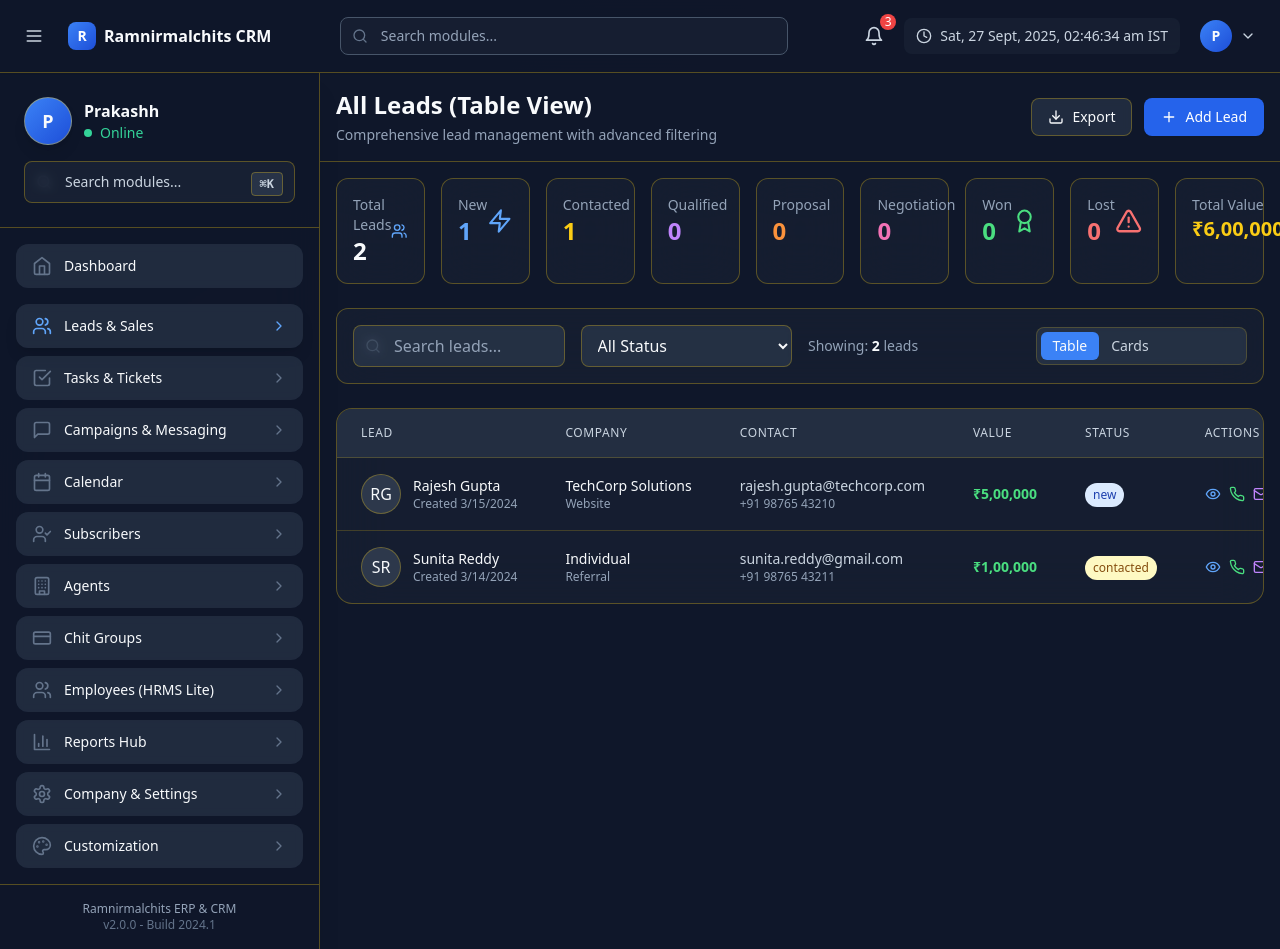
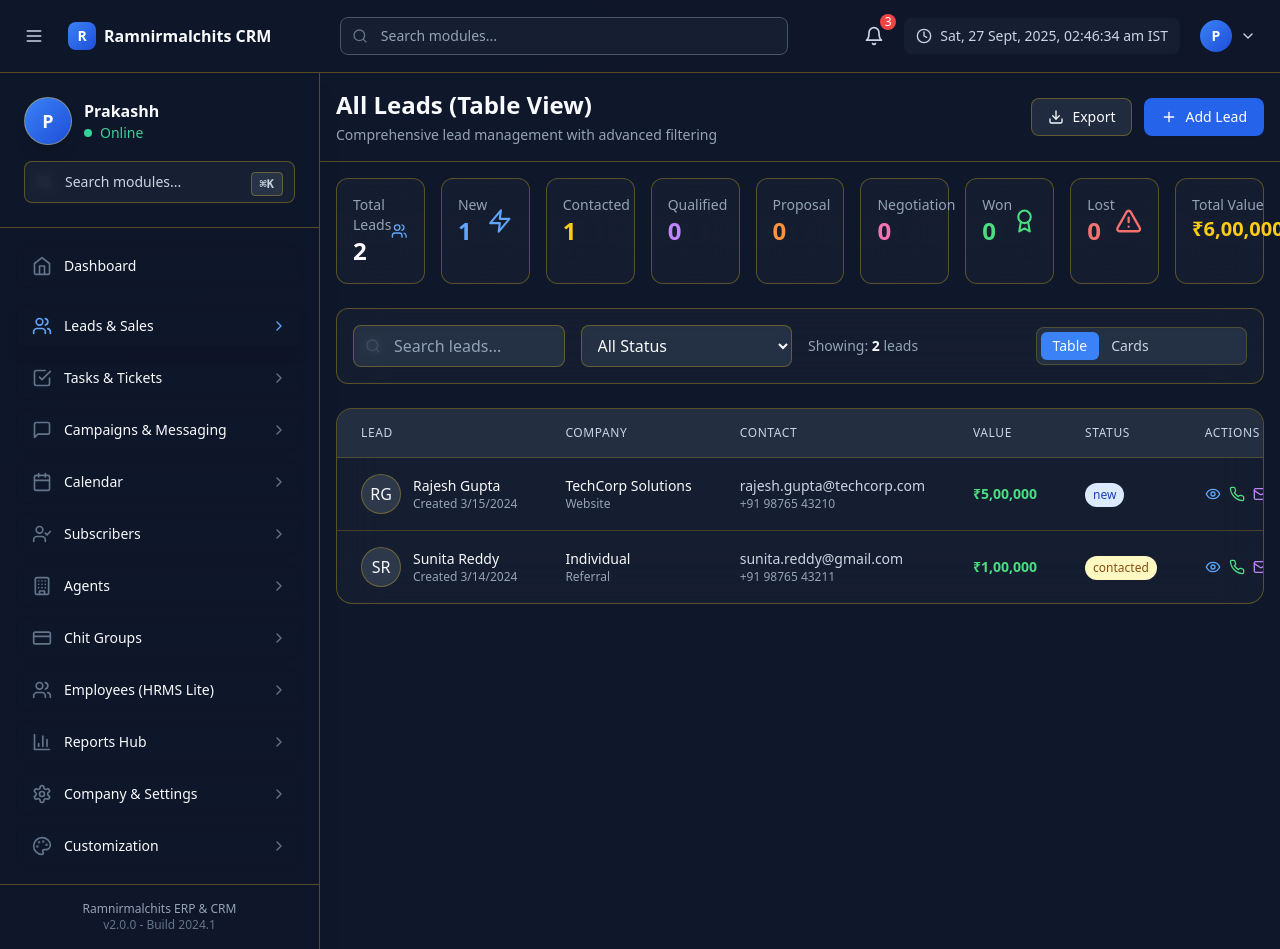
Before and after one commit to bhaagyaprakashh-del/Prakashh, a React (Vite) app: page /leads-all in a window 1280 px wide. Built offline with nearby package versions, Linux system fonts and the light colour scheme.

Commit message:
Make all sidebar modules transparent with thin gold border

```diff
--- a/src/components/Layout/Sidebar.tsx
+++ b/src/components/Layout/Sidebar.tsx
@@ -73,14 +73,14 @@ const FlyoutPanel: React.FC<FlyoutPanelProps> = ({ item, isOpen, onClose, positi
                 variant="secondary"
                 className={`w-full flex items-center space-x-3 p-3 rounded-xl transition-all group border ${
                   isActive
-                    ? 'bg-blue-500/20 text-blue-400 border-yellow-400/70'
-                    : 'text-slate-300 hover:bg-slate-700/50 hover:text-slate-50 bg-transparent border-yellow-400/30 hover:border-yellow-400/50'
+                    ? 'bg-transparent text-blue-400 border-yellow-400/70'
+                    : 'bg-transparent text-slate-300 hover:text-slate-50 border-yellow-400/30 hover:border-yellow-400/50'
                 }`}
               >
                 <div className={`p-2 rounded-lg transition-all ${
                   isActive
-                    ? 'bg-blue-500/30 border border-yellow-400/50'
-                    : 'bg-slate-700/50 border border-yellow-400/30 group-hover:bg-slate-600/50 group-hover:border-yellow-400/40'
+                    ? 'bg-transparent border border-yellow-400/50'
+                    : 'bg-transparent border border-yellow-400/30 group-hover:border-yellow-400/40'
                 }`}>
                   <SubIcon className={`h-4 w-4 ${isActive ? 'text-blue-400' : 'text-slate-400 group-hover:text-slate-300'}`} />
                 </div>
@@ -130,8 +130,8 @@ const SidebarItem: React.FC<{
   const itemClasses = `
     group flex items-center w-full text-left ${isCollapsed ? 'px-2 py-3 justify-center' : 'px-4 py-3'} text-sm font-medium rounded-xl transition-all duration-200 mb-2 border
     ${isActive
-      ? 'bg-blue-500/20 text-blue-400 border-yellow-400/70 backdrop-blur-sm shadow-lg'
-      : 'text-slate-300 hover:bg-slate-700/50 hover:text-slate-50 border-yellow-400/30 hover:border-yellow-400/50 backdrop-blur-sm'
+      ? 'bg-transparent text-blue-400 border-yellow-400/70 backdrop-blur-sm shadow-lg'
+      : 'bg-transparent text-slate-300 hover:text-slate-50 border-yellow-400/30 hover:border-yellow-400/50 backdrop-blur-sm'
     }
   `;
 
```
